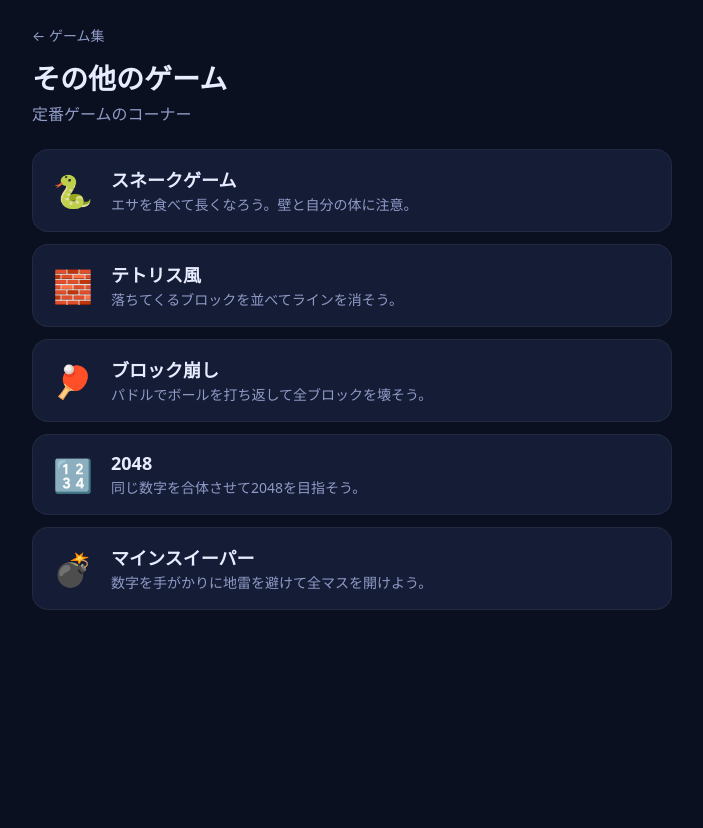
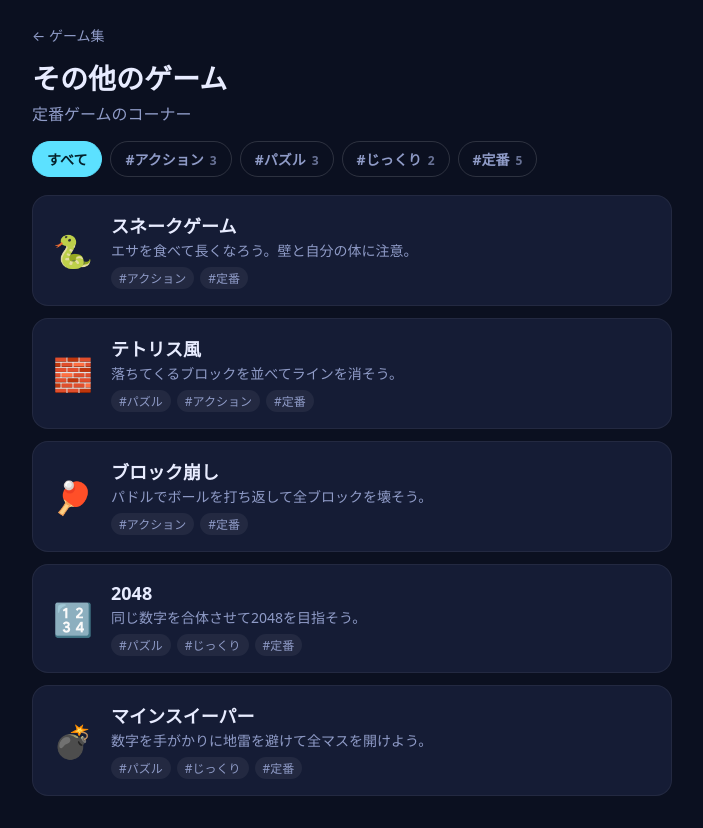
Before and after one commit to 0x53me/web-apps, a plain HTML site: page games/others/index.html in a window 1280 px wide. Shown: the whole page, without its empty margins (288-991 px from the left). Before the commit the page ends 800 px from the top, so only its background shows below. Drawn offline with Linux system fonts and the light colour scheme.

Commit message:
games: 一覧にタグ絞り込みを追加(catalog.js / list.css に共通化)
Co-Authored-By: Claude Opus 5.5 <noreply@anthropic.com>

```diff
--- /dev/null
+++ b/games/catalog.js
@@ -0,0 +1,93 @@
+// ゲーム一覧のデータと描画（games/index.html と others/index.html で共用）
+// ゲームを追加したら GAMES に1行足す。path は games/ からの相対パス。
+// section: 'main' はトップに直接並ぶ、'others' は「その他ゲーム」の中に並ぶ
+const GAMES = [
+  { section: 'main', path: 'orbit-dash/', icon: '🪐', name: 'Orbit Dash', desc: 'タップで回転方向を切り替えて、隕石をよけながら★を集める', tags: ['ワンタップ', '反射神経', 'エンドレス'] },
+  { section: 'main', path: 'color-gate/', icon: '🚦', name: 'Color Gate', desc: 'タップで自分の色を切り替えて、同じ色のゲートをくぐり抜ける', tags: ['ワンタップ', '反射神経', 'エンドレス'] },
+  { section: 'main', path: 'tsumiage/', icon: '🏗️', name: 'ツミアゲ', desc: 'タップでブロックを落として積み上げる。ぴったり重ねて高さを目指そう', tags: ['ワンタップ', 'タイミング', 'エンドレス'] },
+  { section: 'others', path: 'others/snake/', icon: '🐍', name: 'スネークゲーム', desc: 'エサを食べて長くなろう。壁と自分の体に注意。', tags: ['アクション', '定番'] },
+  { section: 'others', path: 'others/tetris/', icon: '🧱', name: 'テトリス風', desc: '落ちてくるブロックを並べてラインを消そう。', tags: ['パズル', 'アクション', '定番'] },
+  { section: 'others', path: 'others/breakout/', icon: '🏓', name: 'ブロック崩し', desc: 'パドルでボールを打ち返して全ブロックを壊そう。', tags: ['アクション', '定番'] },
+  { section: 'others', path: 'others/game2048/', icon: '🔢', name: '2048', desc: '同じ数字を合体させて2048を目指そう。', tags: ['パズル', 'じっくり', '定番'] },
+  { section: 'others', path: 'others/minesweeper/', icon: '💣', name: 'マインスイーパー', desc: '数字を手がかりに地雷を避けて全マスを開けよう。', tags: ['パズル', 'じっくり', '定番'] },
+];
+
+// タグの表示順（ここにないタグは後ろに並ぶ）
+const TAG_ORDER = ['ワンタップ', '反射神経', 'タイミング', 'アクション', 'パズル', 'じっくり', 'エンドレス', '定番'];
+
+// 一覧を描画する
+//   root:   このページから games/ への相対パス（トップは ''、others は '../'）
+//   section: 'main' ならトップ（絞り込み時は全ゲームが対象）、'others' ならその中だけ
+//   folder: 絞り込みなしのときに並べるフォルダカード（トップの「その他ゲーム」）
+function renderGameList({ root = '', section = 'main', folder = null }) {
+  const listEl = document.getElementById('list');
+  const tagsEl = document.getElementById('tags');
+  const pool = section === 'main' ? GAMES : GAMES.filter(g => g.section === section);
+
+  const rank = t => { const i = TAG_ORDER.indexOf(t); return i < 0 ? 999 : i; };
+  const tags = [...new Set(pool.flatMap(g => g.tags))].sort((a, b) => rank(a) - rank(b));
+
+  let cur = new URLSearchParams(location.search).get('tag');
+  if (!tags.includes(cur)) cur = null;
+
+  function setTag(t) {
+    cur = cur === t ? null : t;
+    const url = new URL(location.href);
+    if (cur) url.searchParams.set('tag', cur); else url.searchParams.delete('tag');
+    history.replaceState(null, '', url);
+    draw();
+  }
+
+  function chip(label, active, onClick, count) {
+    const b = document.createElement('button');
+    b.type = 'button';
+    b.className = 'chip' + (active ? ' on' : '');
+    b.textContent = label;
+    if (count != null) {
+      const n = document.createElement('span');
+      n.className = 'n'; n.textContent = count;
+      b.appendChild(n);
+    }
+    b.setAttribute('aria-pressed', active ? 'true' : 'false');
+    b.addEventListener('click', onClick);
+    return b;
+  }
+
+  function card(g, href, isFolder) {
+    const li = document.createElement('li');
+    const a = document.createElement('a');
+    a.className = 'card' + (isFolder ? ' folder' : '');
+    a.href = href;
+    a.innerHTML = '<div class="icon"></div><div class="body"><div class="name"></div><div class="desc"></div><div class="tags"></div></div>';
+    a.querySelector('.icon').textContent = g.icon;
+    a.querySelector('.name').textContent = g.name;
+    a.querySelector('.desc').textContent = g.desc;
+    const tg = a.querySelector('.tags');
+    for (const t of g.tags || []) {
+      const s = document.createElement('span');
+      s.className = 'tag' + (t === cur ? ' on' : '');
+      s.textContent = '#' + t;
+      tg.appendChild(s);
+    }
+    li.appendChild(a);
+    return li;
+  }
+
+  function draw() {
+    tagsEl.innerHTML = '';
+    tagsEl.appendChild(chip('すべて', !cur, () => { if (cur) setTag(cur); }));
+    for (const t of tags) {
+      tagsEl.appendChild(chip('#' + t, t === cur, () => setTag(t), pool.filter(g => g.tags.includes(t)).length));
+    }
+
+    listEl.innerHTML = '';
+    if (cur) {
+      for (const g of pool.filter(g => g.tags.includes(cur))) listEl.appendChild(card(g, root + g.path));
+    } else {
+      for (const g of pool.filter(g => section !== 'main' || g.section === 'main')) listEl.appendChild(card(g, root + g.path));
+      if (folder) listEl.appendChild(card(folder, folder.path, true));
+    }
+  }
+
+  draw();
+}
--- /dev/null
+++ b/games/list.css
@@ -0,0 +1,40 @@
+/* ゲーム一覧ページ共通スタイル（games/index.html・others/index.html） */
+:root { --bg: #0b1020; --card: #151c35; --fg: #e8ecff; --muted: #8f9bc7; --accent: #5ce1ff; }
+* { box-sizing: border-box; }
+body {
+  margin: 0; min-height: 100vh; background: var(--bg); color: var(--fg);
+  font-family: system-ui, -apple-system, "Hiragino Sans", "Noto Sans JP", sans-serif;
+  padding: calc(env(safe-area-inset-top) + 24px) 16px 32px;
+}
+main { max-width: 640px; margin: 0 auto; }
+a.back { color: var(--muted); font-size: 14px; text-decoration: none; display: inline-block; margin-bottom: 12px; }
+h1 { font-size: 28px; margin: 0 0 4px; }
+p.lead { color: var(--muted); margin: 0 0 16px; }
+
+/* タグ絞り込み */
+#tags { display: flex; flex-wrap: wrap; gap: 8px; margin: 0 0 18px; }
+.chip {
+  font: inherit; font-size: 14px; font-weight: 700; padding: 7px 14px; border-radius: 999px;
+  border: 1px solid rgba(255,255,255,.14); background: transparent; color: var(--muted); cursor: pointer;
+}
+.chip .n { margin-left: 6px; font-size: 12px; opacity: .7; }
+.chip.on { background: var(--accent); border-color: var(--accent); color: #04202a; }
+.chip:active { transform: scale(.96); }
+
+/* カード */
+ul { list-style: none; padding: 0; margin: 0; display: grid; gap: 12px; }
+a.card {
+  display: flex; gap: 14px; align-items: center; padding: 16px; border-radius: 16px;
+  background: var(--card); color: inherit; text-decoration: none;
+  border: 1px solid rgba(255,255,255,.06);
+}
+a.card.folder { border-style: dashed; border-color: rgba(255,255,255,.18); }
+a.card:active { transform: scale(.98); }
+.icon { font-size: 32px; width: 48px; text-align: center; flex: none; }
+.body { min-width: 0; }
+.name { font-weight: 800; font-size: 18px; }
+.desc { color: var(--muted); font-size: 14px; margin-top: 2px; line-height: 1.5; }
+.tags { display: flex; flex-wrap: wrap; gap: 6px; margin-top: 6px; }
+.tags:empty { display: none; }
+.tag { font-size: 12px; color: var(--muted); background: rgba(255,255,255,.06); padding: 2px 8px; border-radius: 999px; }
+.tag.on { color: var(--accent); background: rgba(92,225,255,.12); }
--- a/games/others/index.html
+++ b/games/others/index.html
@@ -5,60 +5,20 @@
 <meta name="viewport" content="width=device-width,initial-scale=1,viewport-fit=cover">
 <meta name="theme-color" content="#0b1020">
 <title>その他のゲーム</title>
-<style>
-  :root { --bg: #0b1020; --card: #151c35; --fg: #e8ecff; --muted: #8f9bc7; --accent: #5ce1ff; }
-  * { box-sizing: border-box; }
-  body {
-    margin: 0; min-height: 100vh; background: var(--bg); color: var(--fg);
-    font-family: system-ui, -apple-system, "Hiragino Sans", "Noto Sans JP", sans-serif;
-    padding: calc(env(safe-area-inset-top) + 24px) 16px 32px;
-  }
-  main { max-width: 640px; margin: 0 auto; }
-  a.back { color: var(--muted); font-size: 14px; text-decoration: none; display: inline-block; margin-bottom: 12px; }
-  h1 { font-size: 28px; margin: 0 0 4px; }
-  p.lead { color: var(--muted); margin: 0 0 24px; }
-  ul { list-style: none; padding: 0; margin: 0; display: grid; gap: 12px; }
-  a.card {
-    display: flex; gap: 14px; align-items: center; padding: 16px; border-radius: 16px;
-    background: var(--card); color: inherit; text-decoration: none;
-    border: 1px solid rgba(255,255,255,.06);
-  }
-  a.card:active { transform: scale(.98); }
-  .icon { font-size: 32px; width: 48px; text-align: center; flex: none; }
-  .name { font-weight: 800; font-size: 18px; }
-  .desc { color: var(--muted); font-size: 14px; margin-top: 2px; line-height: 1.5; }
-</style>
+<link rel="stylesheet" href="../list.css">
 </head>
 <body>
 <main>
   <a class="back" href="../">← ゲーム集</a>
   <h1>その他のゲーム</h1>
   <p class="lead">定番ゲームのコーナー</p>
+  <div id="tags" role="group" aria-label="タグで絞り込み"></div>
   <ul id="list"></ul>
 </main>
+<script src="../catalog.js"></script>
 <script>
-  // ゲームを追加したらここに1行足す
-  const GAMES = [
-    { path: 'snake/', icon: '🐍', name: 'スネークゲーム', desc: 'エサを食べて長くなろう。壁と自分の体に注意。' },
-    { path: 'tetris/', icon: '🧱', name: 'テトリス風', desc: '落ちてくるブロックを並べてラインを消そう。' },
-    { path: 'breakout/', icon: '🏓', name: 'ブロック崩し', desc: 'パドルでボールを打ち返して全ブロックを壊そう。' },
-    { path: 'game2048/', icon: '🔢', name: '2048', desc: '同じ数字を合体させて2048を目指そう。' },
-    { path: 'minesweeper/', icon: '💣', name: 'マインスイーパー', desc: '数字を手がかりに地雷を避けて全マスを開けよう。' },
-  ];
-
-  const list = document.getElementById('list');
-  for (const g of GAMES) {
-    const li = document.createElement('li');
-    const a = document.createElement('a');
-    a.className = 'card';
-    a.href = g.path;
-    a.innerHTML = `<div class="icon"></div><div><div class="name"></div><div class="desc"></div></div>`;
-    a.querySelector('.icon').textContent = g.icon;
-    a.querySelector('.name').textContent = g.name;
-    a.querySelector('.desc').textContent = g.desc;
-    li.appendChild(a);
-    list.appendChild(li);
-  }
+  // ゲームの追加・タグの変更は ../catalog.js で行う
+  renderGameList({ root: '../', section: 'others' });
 </script>
 </body>
 </html>
```
Also changed, not shown: games/index.html (+10 -43 lines), 1 other file.
